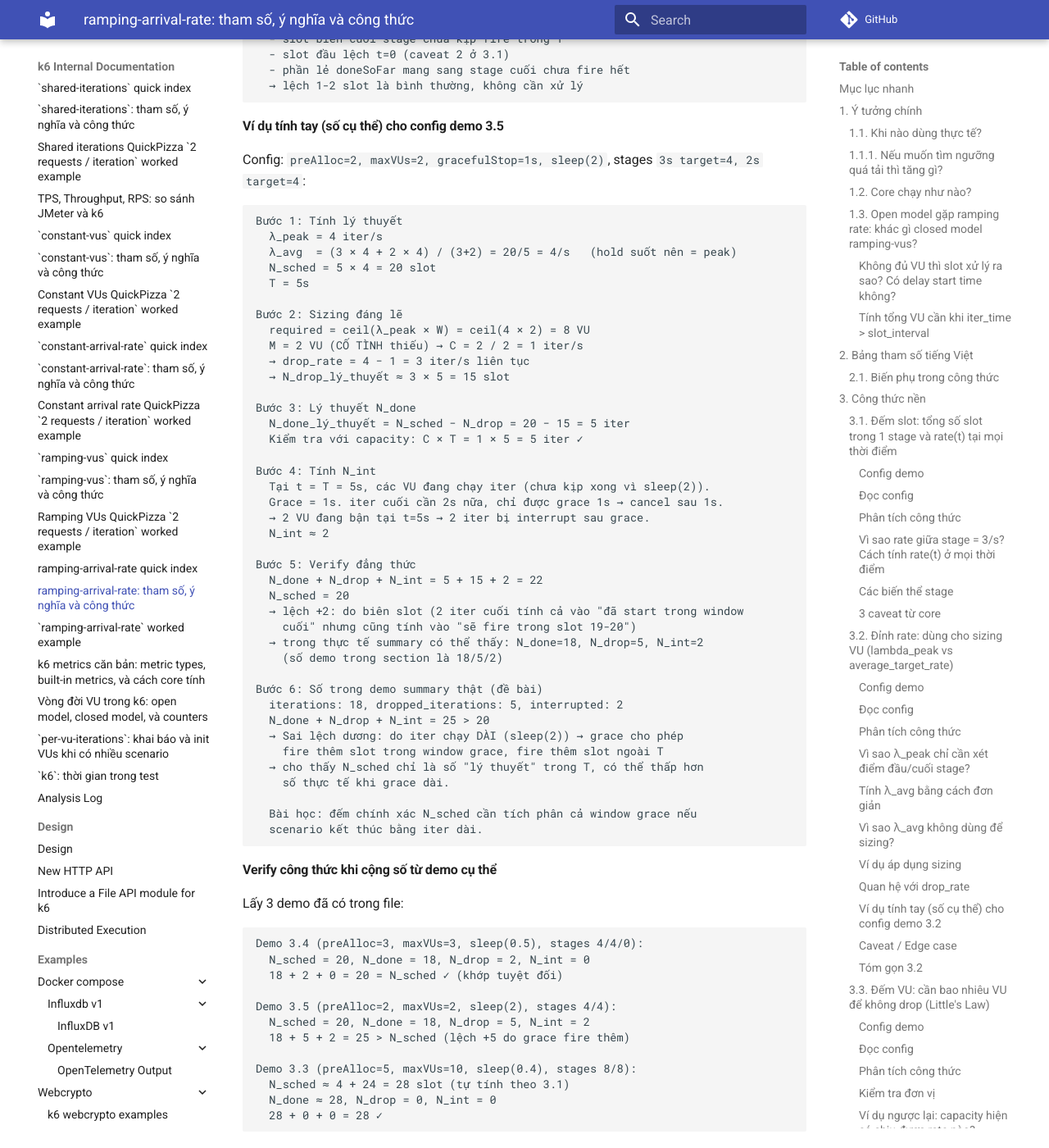
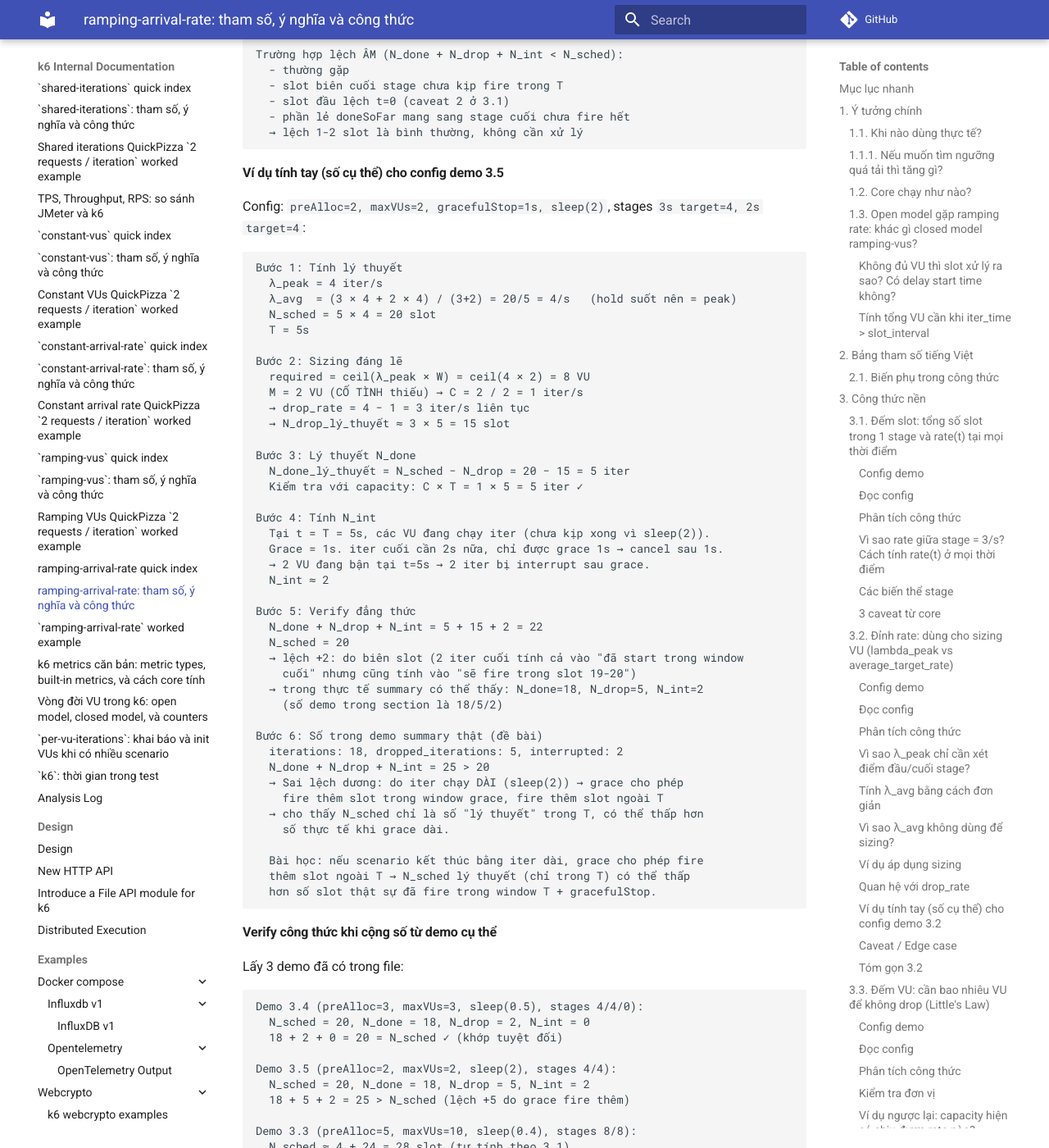
Before and after one commit to meomew-auto/markdown, an MkDocs documentation site: the page built from docs/20260518_ramping-arrival-rate-tham-so-cong-thuc.md, in a window 1280 px wide and 1400 px high, scrolled down 44119 px. Shown: the whole window at 82% size. Built offline with MkDocs 1.6.1 and Material for MkDocs 9.7.7, drawn with Linux system fonts in a browser that asks for light colours; comment, search, counter and statistics services are not loaded; some of the changed text lies outside the part shown.

Commit message:
Update docs

````diff
--- a/docs/20260518_ramping-arrival-rate-tham-so-cong-thuc.md
+++ b/docs/20260518_ramping-arrival-rate-tham-so-cong-thuc.md
@@ -1021,7 +1021,7 @@ rate
 
 Công thức diện tích `(lambda_prev + lambda_next) / 2 × duration` ở trên
 chính là **diện tích hình thang** — chỉ đúng với đường thẳng. Nếu k6 ramp
-cong (parabol, exponential), công thức tích phân sẽ khác hoàn toàn.
+cong (parabol, exponential), công thức tính sẽ phức tạp hơn nhiều.
 
 k6 chọn tuyến tính vì:
 
@@ -1032,8 +1032,7 @@ k6 chọn tuyến tính vì:
 ```
 
 Code ref: `cal()` trong `ramping_arrival_rate.go:234-282` dùng công thức
-nghiệm bậc 2 từ tích phân của hàm tuyến tính `rate(t) = a + bt` để tìm
-mốc fire của slot thứ n.
+nghiệm bậc 2 (toán học của hình thang) để tìm mốc fire của slot thứ n.
 
 **Ramp xuống cũng vẫn tuyến tính** — slope âm:
 
@@ -2016,7 +2018,7 @@ thành công trong các iter HOÀN THÀNH.
   + có nhầm metric (vd dùng http_reqs thay iterations)
   + có duplicate counter (multi-scenario)
 
-- λ_peak ≥ λ_avg là tính chất của hàm liên tục (chứng minh ở trên),
+- λ_peak ≥ λ_avg là tính chất của trung bình (đã giải thích ở trên),
   không phụ thuộc vào behavior k6.
 ```
 
@@ -2220,8 +2222,9 @@ Bước 6: Số trong demo summary thật (đề bài)
   → cho thấy N_sched chỉ là số "lý thuyết" trong T, có thể thấp hơn
     số thực tế khi grace dài.
 
-  Bài học: đếm chính xác N_sched cần tích phân cả window grace nếu
-  scenario kết thúc bằng iter dài.
+  Bài học: nếu scenario kết thúc bằng iter dài, grace cho phép fire
+  thêm slot ngoài T → N_sched lý thuyết (chỉ trong T) có thể thấp
+  hơn số slot thật sự đã fire trong window T + gracefulStop.
 ```
 
 #### Verify công thức khi cộng số từ demo cụ thể
@@ -3925,7 +3928,7 @@ gap cuối ≈ 1/8 = 0.125s
 rate(t=4.5s in stage3) ≈ 0 + 8*(0.5/2) = 2/s -> gap ~ 0.5s? thực tế đo 0.207s
 ```
 
-Sai số bởi vì gap không hoàn toàn = `1/rate(t_k)` mà là tích phân của rate.
+Sai số vì gap không hoàn toàn = `1/rate(t_k)` mà còn phụ thuộc rate ở slot trước.
 Nhưng đại khái:
 
 ```text
````
Also changed, not shown: other parts of docs/20260518_ramping-arrival-rate-tham-so-cong-thuc.md (+9 -6 lines).
